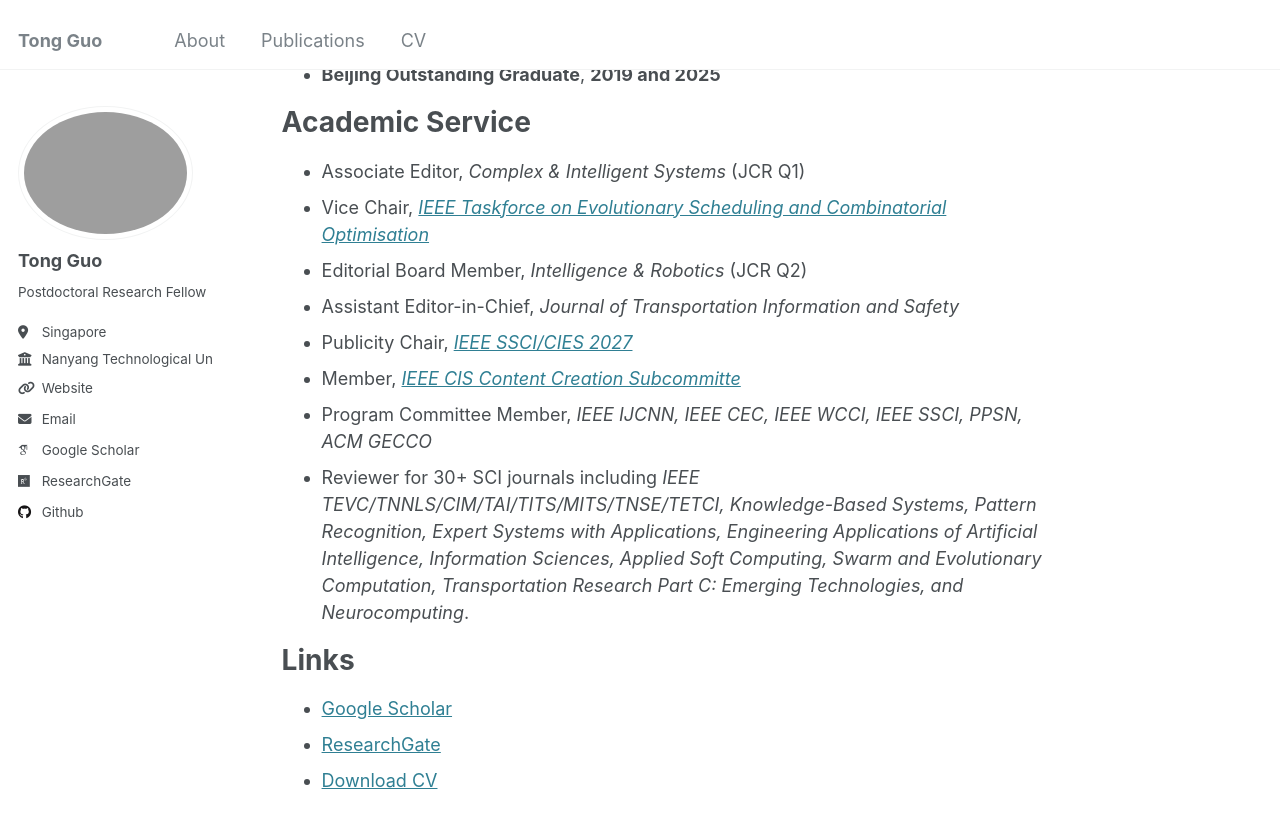
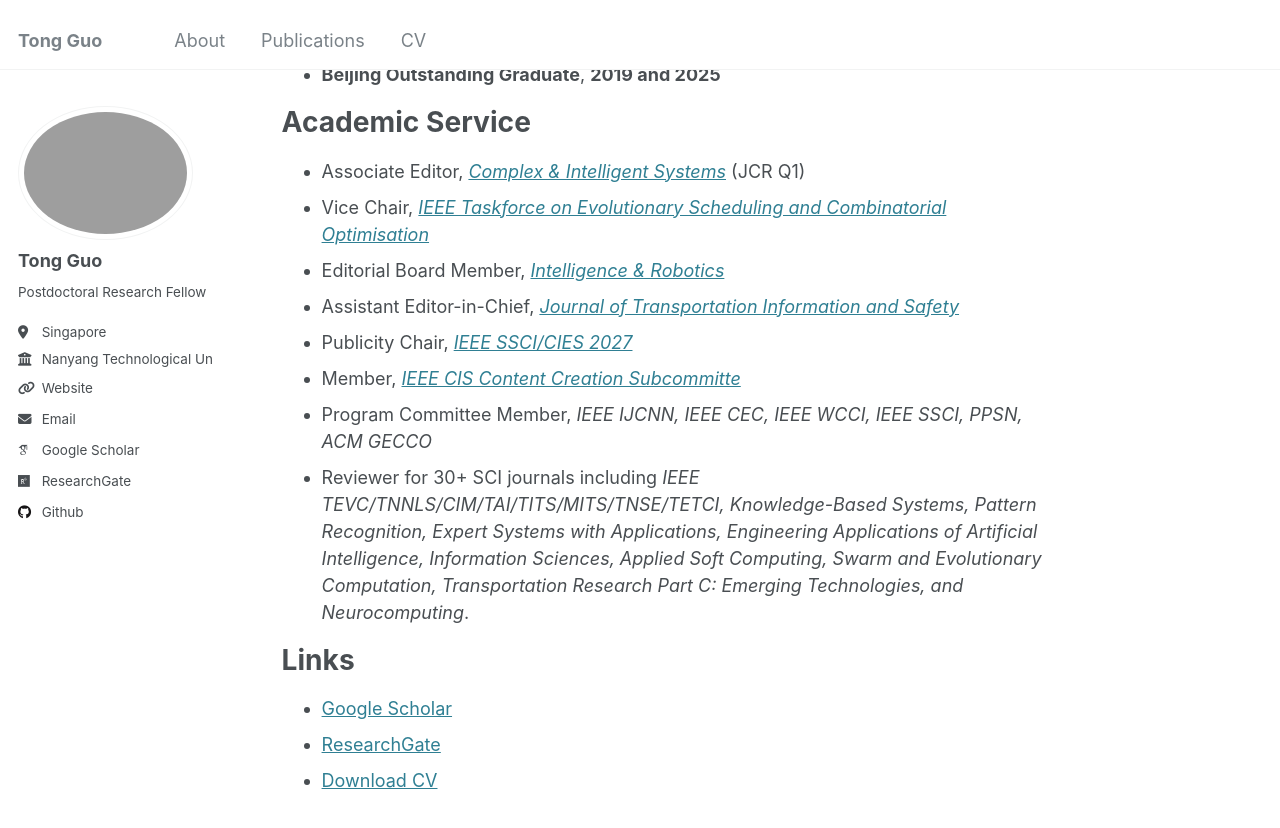
Before and after one commit to buaaguotong/buaaguotong.github.io, a Jekyll site: the page built from _pages/about.md, in a window 1280 px wide and 900 px high, scrolled down 609 px. Shown: the top 828 px of the window. Built offline with Jekyll 4.4.1, drawn with Linux system fonts in a browser that asks for light colours; some web fonts are replaced.

Commit message:
Update about.md
Signed-off-by: buaaguotong <41051936+buaaguotong@users.noreply.github.com>

```diff
--- a/_pages/about.md
+++ b/_pages/about.md
@@ -22,10 +22,10 @@ Selected Honors
 
 Academic Service
 ======
-* Associate Editor, *Complex & Intelligent Systems* (JCR Q1)
+* Associate Editor, *[Complex & Intelligent Systems](https://link.springer.com/journal/40747)* (JCR Q1)
 * Vice Chair, *[IEEE Taskforce on Evolutionary Scheduling and Combinatorial Optimisation](https://cis.taskforce.ieee.org/esco/)*
-* Editorial Board Member, *Intelligence & Robotics* (JCR Q2)
-* Assistant Editor-in-Chief, *Journal of Transportation Information and Safety*
+* Editorial Board Member, *[Intelligence & Robotics](https://www.oaepublish.com/ir)*
+* Assistant Editor-in-Chief, *[Journal of Transportation Information and Safety](http://www.jtxa.net/indexen.htm)*
 * Publicity Chair, *[IEEE SSCI/CIES 2027](https://attend.ieee.org/ssci-2027/symposia/engineering-cyber-physical-systems/)*
 * Member, *[IEEE CIS Content Creation Subcommitte](https://cis.ieee.org/activities/educational-activites/content-creation-sub-committee)*
 * Program Committee Member, *IEEE IJCNN, IEEE CEC, IEEE WCCI, IEEE SSCI, PPSN, ACM GECCO*
```
